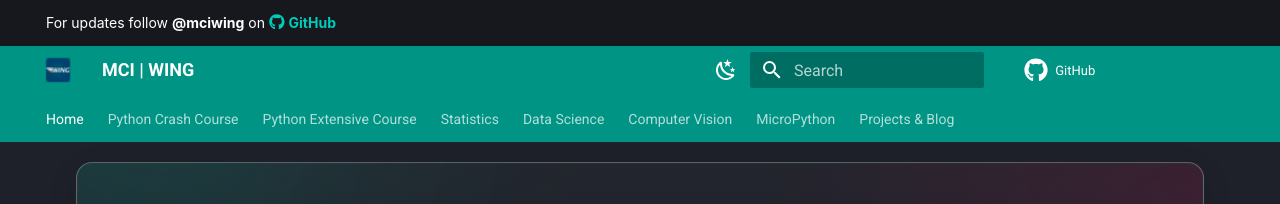
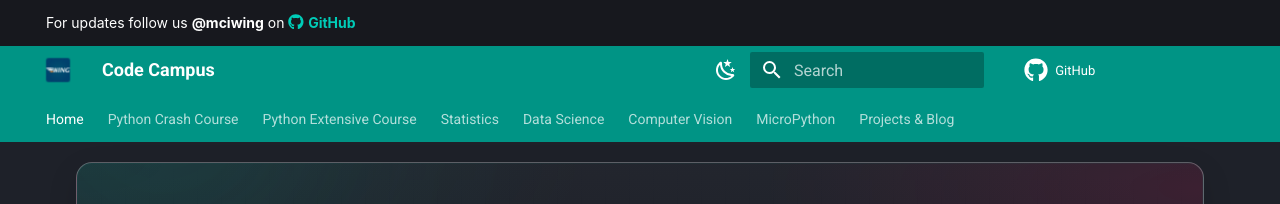
Before and after one commit to mciwing/mciwing.github.io, an MkDocs documentation site: the page built from docs/index.md, in a window 1280 px wide and 900 px high. Shown: the top 204 px of the window. Built offline with MkDocs 1.6.1 and Material for MkDocs 9.7.7, drawn with Linux system fonts in a browser that asks for light colours; comment, search, counter and statistics services are not loaded.

Commit message:
chore: rename repo to code-campus

```diff
--- a/mkdocs.yml
+++ b/mkdocs.yml
@@ -1,5 +1,5 @@
-site_name: MCI | WING
-repo_url: https://github.com/mciwing/mciwing.github.io
+site_name: Code Campus
+repo_url: https://github.com/mciwing/code-campus
 site_url: https://code-campus.at
 theme:
   name: material
--- a/overrides/main.html
+++ b/overrides/main.html
@@ -3,7 +3,7 @@
 -#}
 {% extends "base.html" %}
 {% block announce %}
-  For updates follow <strong>@mciwing</strong> on
+  For updates follow us <strong>@mciwing</strong> on
   <a rel="me" href="https://github.com/mciwing">
     <span class="twemoji github">
       {% include ".icons/fontawesome/brands/github.svg" %}
--- a/pyproject.toml
+++ b/pyproject.toml
@@ -1,5 +1,5 @@
 [project]
-name = "mciwing-github-io"
+name = "code-campus"
 version = "0.2.1"
 description = "Hands-on Python Courses for everyone!"
 readme = "README.md"
```
Also changed, not shown: docs/blog/posts/uv.md (+1 -1 lines), docs/python-extensive/data/api.md (+1 -1 lines), 1 other file.
